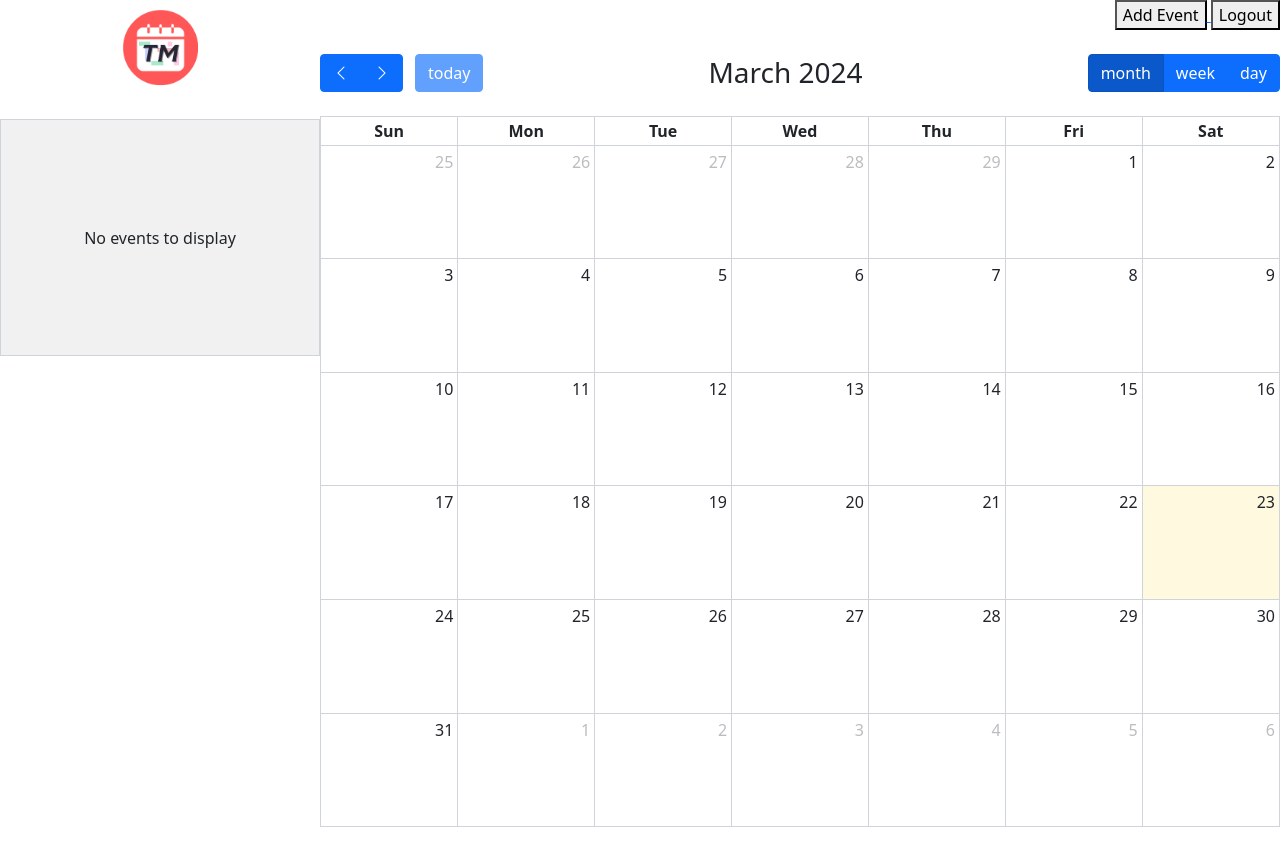
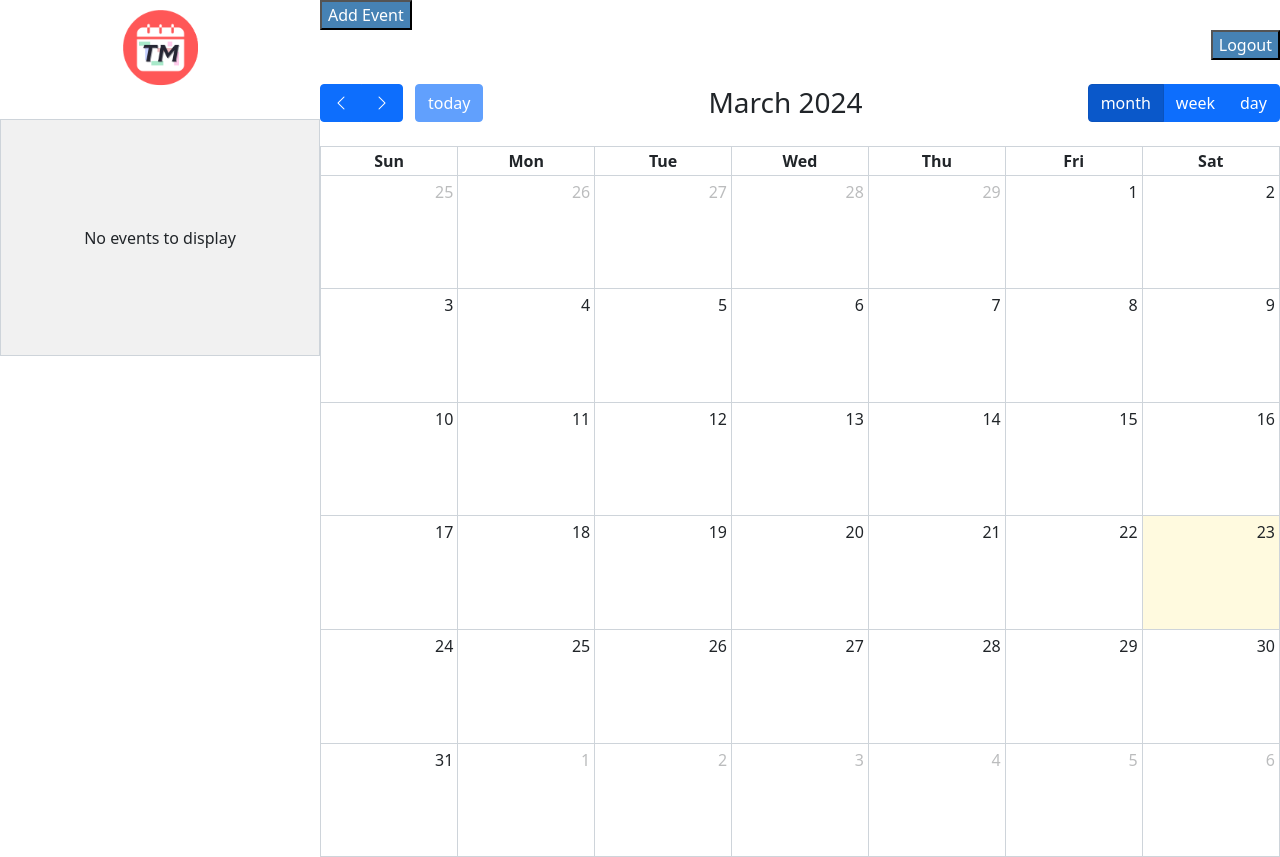
Before and after one commit to matt-wilky/Hello_flask, a Flask app: page /calendar in a window 1280 px wide. Before the commit the page ends 827 px from the top, so only its background shows below. Run offline with Flask 3, Linux system fonts and the light colour scheme; the visitor is signed in with stand-in values (Sample User, id 1); data that the repository does not hold is empty; some libraries are stand-ins or nearby versions.

Commit message:
Progress in button updates

```diff
--- a/templates/calendar.html
+++ b/templates/calendar.html
@@ -11,7 +11,9 @@
     <link href='node_modules/@fullcalendar/list/main.css' rel='stylesheet' />
     <style>
         .buttons {
-            text-align:right;
+
+            background: #4682B4;
+            color: white
         }
     </style>
     <title>Calendar</title>
@@ -20,18 +22,25 @@
 
 <body>
 <div style="width:75%;float:right">
-    <!-- Link to Add Event Page -->
-    <div class="buttons">
-        <a href="/add_event">
-        <button type="submit", align="left">Add Event</button>
-        </a>
+    <div style="display: inline">
+    <!-- Add Event Page -->
+    <div style="text-align:left">
+        <form action="/add_event" method="get" style="display: inline;">
+        <button type="submit" class="buttons">Add Event</button>
+        </form>
+    </div>
+
         <!-- Logout button -->
+    <div style="text-align:right">
         <form action="/logout" method="post" style="display: inline;">
-        <button type="submit">Logout</button>
+        <button type="submit" class="buttons">Logout</button>
         </form>
-        <br>
     </div>
+</div>
+
     <br>
+
+    <!--Main calendar view-->
     <div id="calendar"></div>
     <script src="https://cdn.jsdelivr.net/npm/fullcalendar@5.9.0/main.min.js"></script>
     <script>
@@ -66,6 +75,7 @@
     </script>
 </div>
 
+<!--Sidebar events view-->
 <div style="width:25%;float:left">
     <div><center>
         <img src="{{ url_for('static', filename='Time_Management_logo.png') }}" alt="Your Logo" class="logo", width = "95", length = "95", padding="0">
@@ -87,7 +97,6 @@
                 center: '',
                 right: ''
               },
-
               events: [
                     {% for event in events %}
                     {
@@ -99,7 +108,6 @@
                     {% endfor %}
                 ]
             });
-
             calendar2.render();
           });
     </script>
```
